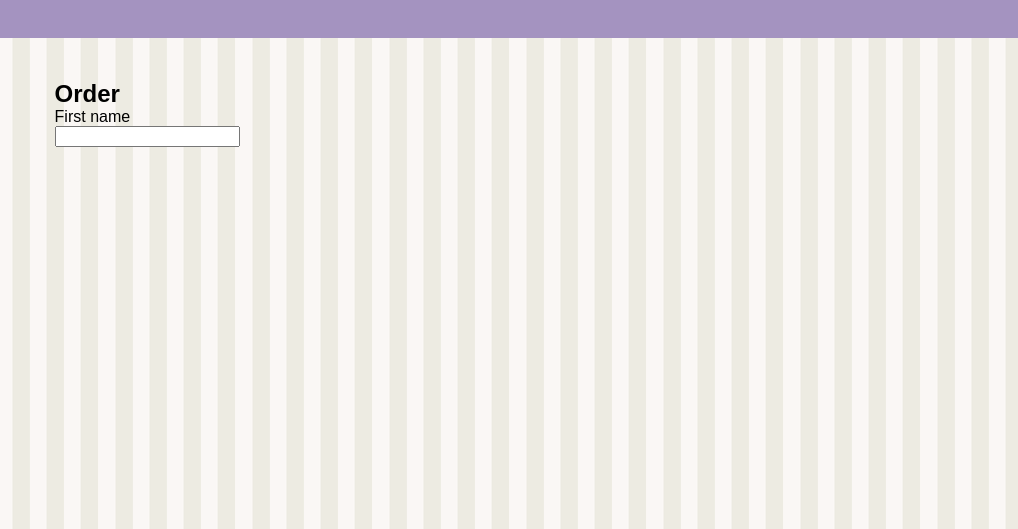
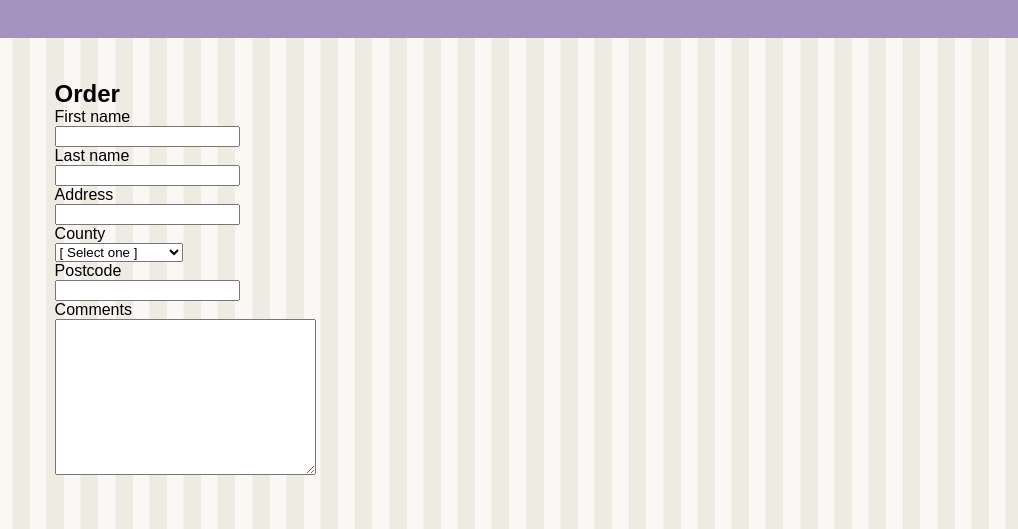
Before and after one commit to martapuszkonowak/pies-shop-project, a plain HTML site: page order.html in a window 1280 px wide. Shown: the top 529 px of the page, 262-1280 px from the left. Drawn offline with Linux system fonts and the light colour scheme.

Commit message:
Build the form on the order page

```diff
--- a/order.html
+++ b/order.html
@@ -22,11 +22,102 @@
       <article>
         <h1>Order</h1>
         <form action="http://localhost:5500/api/post" method="POST">
-          <div clas="input-group">
+          <div class="input-group">
             <div>
               <label for="first-name">First name</label>
             </div>
-            <div><input type="text" name="first-name" id="first-name" /></div>
+            <div>
+              <input type="text" name="first-name" id="first-name" />
+            </div>
+          </div>
+          <div class="input-group">
+            <div>
+              <label for="last-name">Last name</label>
+            </div>
+            <div>
+              <input type="text" name="last-name" id="last-name" />
+            </div>
+          </div>
+          <div class="input-group">
+            <div>
+              <label for="address">Address</label>
+            </div>
+            <div>
+              <input type="text" name="address" id="address" />
+            </div>
+          </div>
+          <div class="input-group">
+            <div>
+              <label for="county">County</label>
+            </div>
+            <div>
+              <select name="state" id="state">
+                <option value="" selected>[ Select one ]</option>
+                <option value="Surrey">Avon</option>
+                <option value="Surrey">Bedfordshire</option>
+                <option value="Surrey">Berkshire</option>
+                <option value="Surrey">Buckinghamshire</option>
+                <option value="Surrey">Cambridgeshire</option>
+                <option value="Surrey">Cheshire</option>
+                <option value="Surrey">Cornwall</option>
+                <option value="Surrey">Cumbria</option>
+                <option value="Surrey">Derbyshire</option>
+                <option value="Surrey">Devon</option>
+                <option value="Surrey">Dorset</option>
+                <option value="Surrey">Durham</option>
+                <option value="Surrey">Essex</option>
+                <option value="Surrey">Gloucestershire</option>
+                <option value="Surrey">Greater London</option>
+                <option value="Surrey">Hampshire</option>
+                <option value="Surrey">Herefordshire</option>
+                <option value="Surrey">Hertfordshire</option>
+                <option value="Surrey">Isle of Wight</option>
+                <option value="Surrey">Kent</option>
+                <option value="Surrey">Lancashire</option>
+                <option value="Surrey">Leicestershire</option>
+                <option value="Surrey">Lincolnshire</option>
+                <option value="Surrey">Merseyside</option>
+                <option value="Surrey">Norfolk</option>
+                <option value="Surrey">Northamptonshire</option>
+                <option value="Surrey">Northumberland</option>
+                <option value="Surrey">Nottinghamshire</option>
+                <option value="Surrey">Oxfordshire</option>
+                <option value="Surrey">Rutland</option>
+                <option value="Surrey">Schools</option>
+                <option value="Surrey">Shropshire</option>
+                <option value="Surrey">Somerset</option>
+                <option value="Surrey">Staffordshire</option>
+                <option value="Surrey">Suffolk</option>
+                <option value="Surrey">Surrey</option>
+                <option value="Surrey">Sussex</option>
+                <option value="Surrey">Tyne and Wear</option>
+                <option value="Surrey">Warwickshire</option>
+                <option value="Surrey">West Midlands</option>
+                <option value="Surrey">Warwickshire</option>
+                <option value="Surrey">Wiltshire</option>
+                <option value="Surrey">Worcestershire</option>
+                <option value="Surrey">Yorkshire</option>
+              </select>
+            </div>
+          </div>
+          <div class="input-group">
+            <div>
+              <label for="postcode">Postcode</label>
+            </div>
+            <div>
+              <input type="text" name="postcode" id="postcode" />
+            </div>
+          </div>
+          <div class="input-group">
+            <div><label for="comments">Comments</label></div>
+            <div>
+              <textarea
+                name="comments"
+                id="comments"
+                cols="30"
+                rows="10"
+              ></textarea>
+            </div>
           </div>
         </form>
       </article>
```
